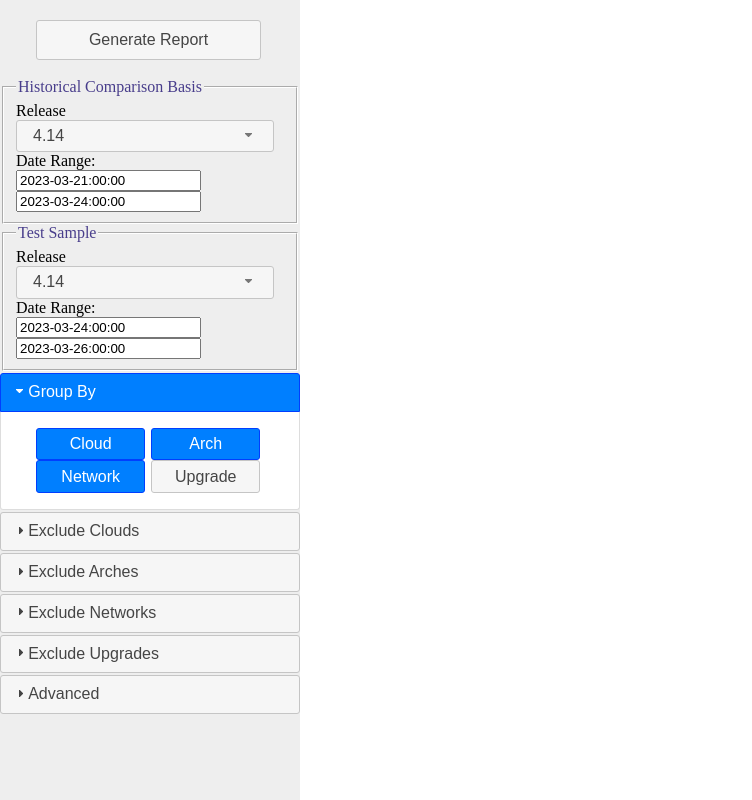
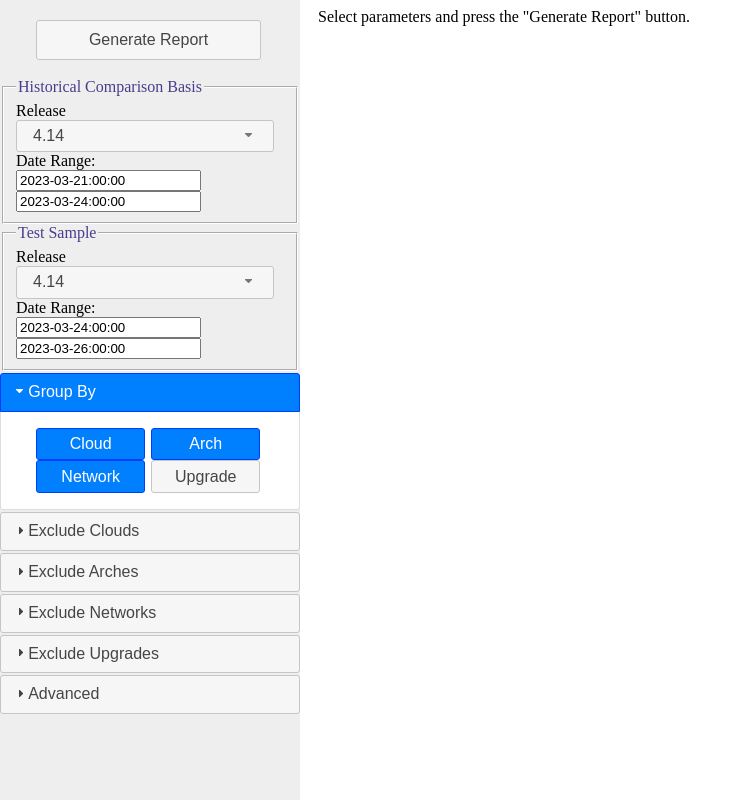
Before and after one commit to jupierce/fishers_exact, a Django app: page /main/ in a window 1280 px wide. Shown: the whole page, without its empty margins (0-752 px from the left). Run offline with Django 4.2, Linux system fonts and the light colour scheme; parts of the project's set-up code (start-up, migrations or seed data) failed here and were passed over; some libraries are stand-ins or nearby versions.

Commit message:
Show help on index.html

```diff
--- a/readiness/templates/main/index.html
+++ b/readiness/templates/main/index.html
@@ -403,7 +403,7 @@
 
 <!-- Contents loaded from server is inserted here by javascript -->
 <div class="main" id="content">
-
+    Select parameters and press the "Generate Report" button.
 </div>
 
 </body>
```
Also changed, not shown: 1 other file.
